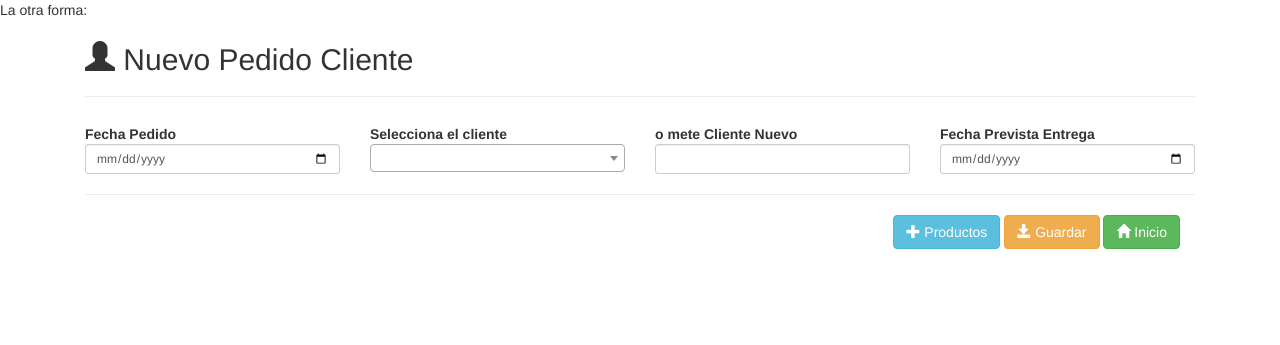
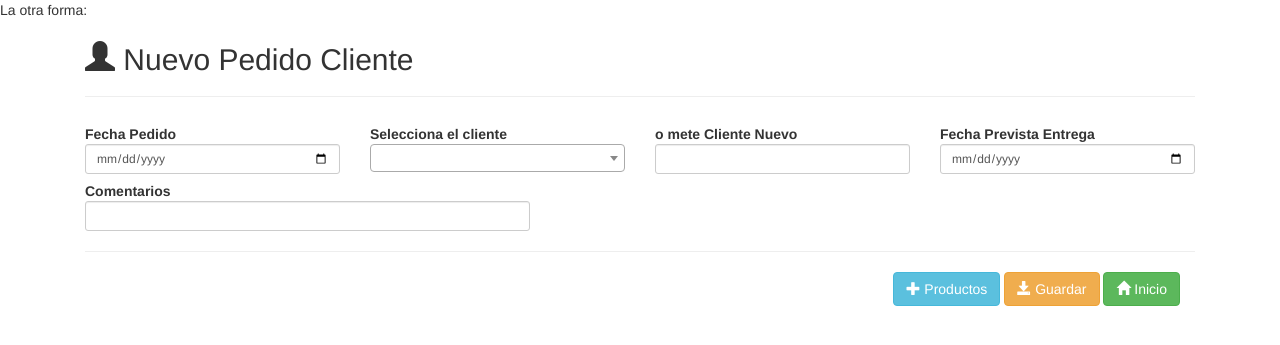
Before and after one commit to usuarioregalonatural/gestion, a PHP site: page /tcpdf/pedidos-clientes/index.php in a window 1280 px wide. Shown: the top 345 px of the page. Run offline with PHP 8.4, Linux system fonts and the light colour scheme; data that the repository does not hold is empty; some libraries are stand-ins or nearby versions.

Commit message:
Añadido campo comentarios

```diff
--- a/pedidos-clientes/index.php
+++ b/pedidos-clientes/index.php
@@ -33,30 +33,30 @@ echo "La otra forma: " . htmlspecialchars(SID);
 			<hr>
 			<form class="form-horizontal" role="form" id="datos_pedido">
 				<div class="row">
-
                         <div class="col-md-3">
                             <label for="fechapedidocliente" class="control-label">Fecha Pedido</label>
                             <input type="date" class="form-control input-sm" id="fechapedidocliente" >
-
                         </div>
-
 
                         <div class="col-md-3">
                             <label for="customer" class="control-label">Selecciona el cliente</label>
 					        <select class="customer form-control" name="customer" id="customer" >
 					        </select>
 				        </div>
-
                         <div class="col-md-3">
                             <label for="cliente_nuevo" class="control-label"> o mete Cliente Nuevo</label>
                             <input type="text" class="form-control input-sm" id="cliente_nuevo" value="" >
                         </div>
-
                         <div class="col-md-3">
                             <label for="fechaentregacliente" class="control-label">Fecha Prevista Entrega</label>
                             <input type="date" class="form-control input-sm" id="fechapeprevistaentrega" >
+                        </div>
+                        <div class="col-md-5">
+                            <label for="comentarios" class="control-label">Comentarios</label>
+                            <input type="text-area" class="form-control input-sm" id="comentarios" >
+                        </div>
 
-                                  </div>
+
 
 				</div>
 
@@ -70,7 +70,6 @@ echo "La otra forma: " . htmlspecialchars(SID);
                         <button type="button" class="btn btn-warning" onclick="guardar_pedido('<?php echo $session_id ?>')">
                             <span class="glyphicon glyphicon-save"></span> Guardar
                          </button>
-
                         <button type="submit" class="btn btn-success">
                             <span class="glyphicon glyphicon-home"></span> Inicio
 						</button>
@@ -198,9 +197,8 @@ echo "La otra forma: " . htmlspecialchars(SID);
         var id_cliente = $("#customer").val();
         var fecha_pedido=$("#fechapedidocliente").val();
         var fecha_prevista=$("#fechapeprevistaentrega").val();
-//alert(id);
-        var parametros={"id_cliente":id_cliente,"fecha_pedido":fecha_pedido,"fecha_prevista":fecha_prevista,"sesion":id};
-//        var parametros={"id_cliente":id_cliente,"fecha_pedido":fecha_pedido,"fecha_prevista":fecha_prevista};
+        var comentarios=$("#comentarios").val();
+        var parametros={"id_cliente":id_cliente,"fecha_pedido":fecha_pedido,"fecha_prevista":fecha_prevista,"sesion":id,"comentarios":comentarios};
          $.ajax({
               type: "POST",
               url: "./ajax/GuardaPedCli.php",
@@ -223,7 +221,7 @@ echo "La otra forma: " . htmlspecialchars(SID);
             var customer = $("#customer").val();
             var transporte = $("#transporte").val();
             var condiciones = $("#condiciones").val();
-            var comentarios = $("#comentarios").val();
+       //     var comentarios = $("#comentarios").val();
         if (customer>0){
            // alert("El id: "+id);
            // alert("Guardando");
```
Also changed, not shown: pedidos-clientes/ajax/GuardaPedCli.php (+10 -15 lines). Lines whose indentation alone changed are shown as unchanged.
